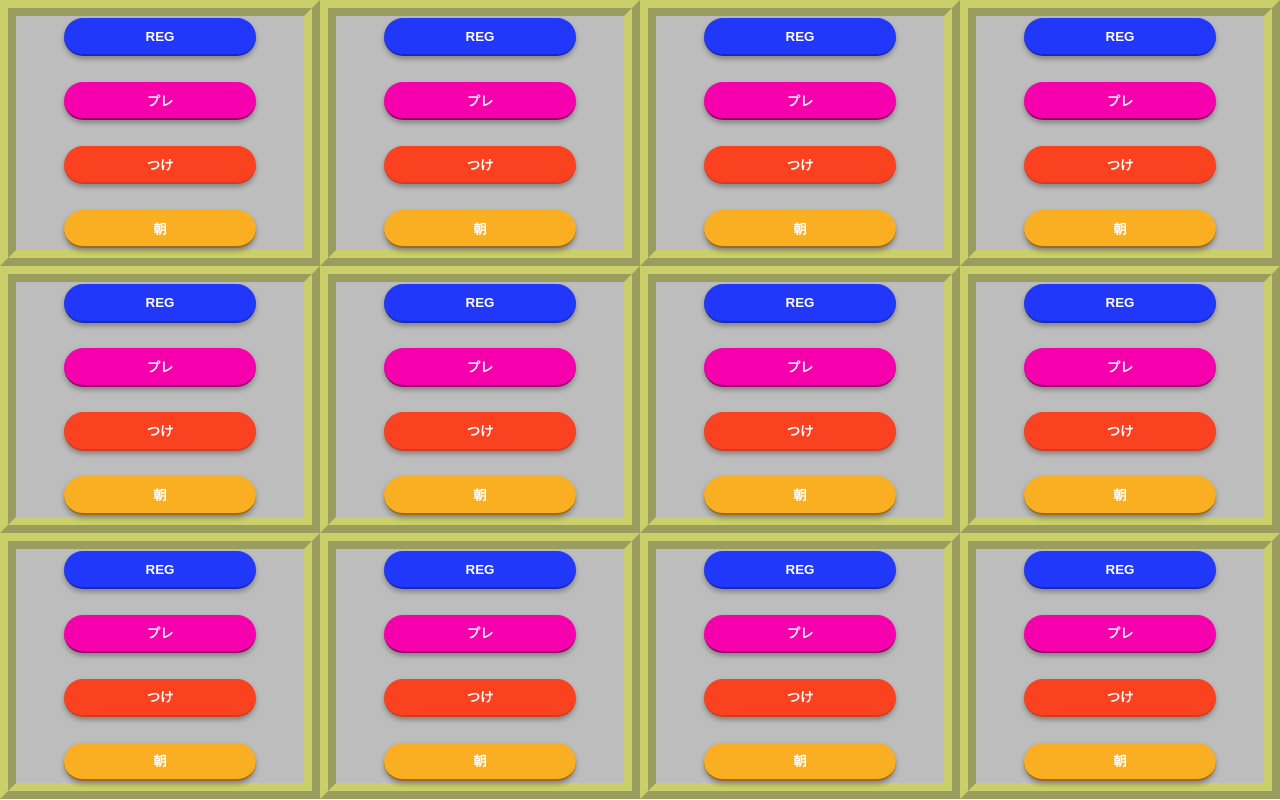
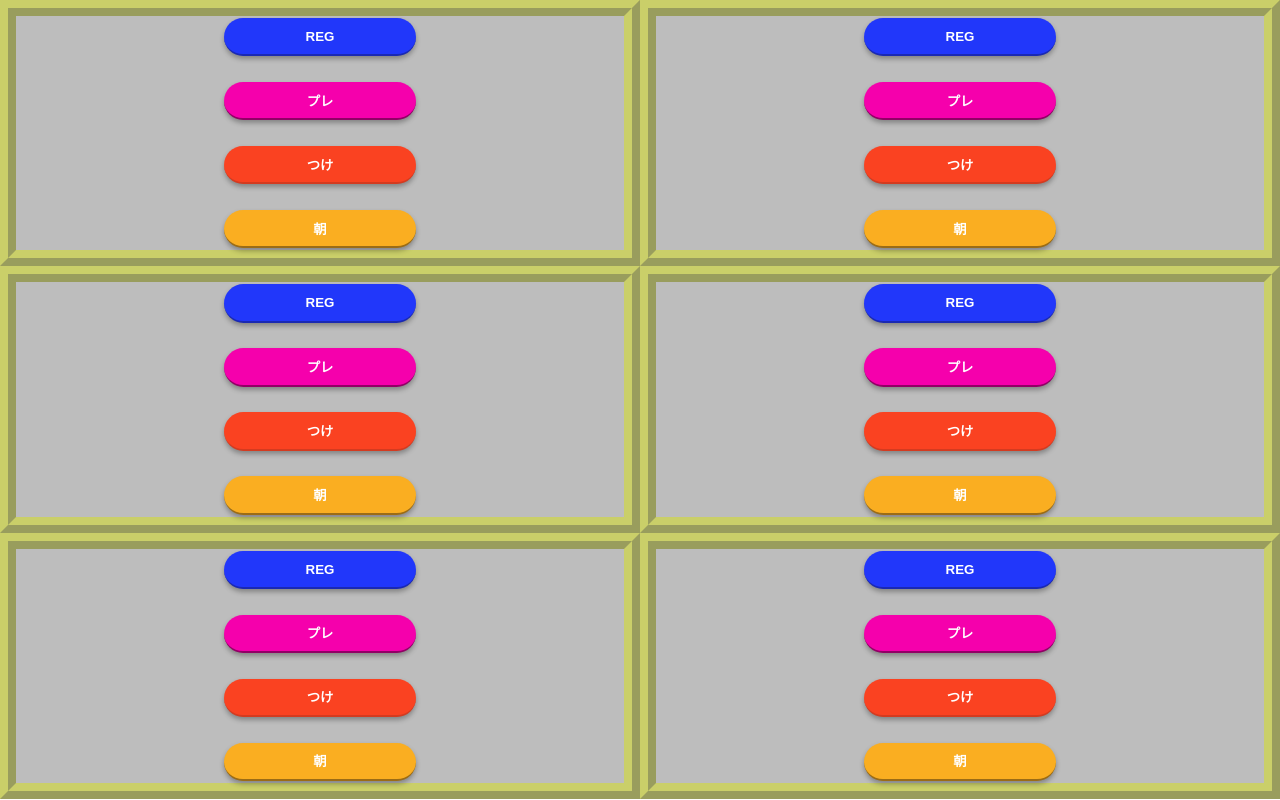
Before and after one commit to M-Y-code/men-timer, a Next.js app: page / in a window 1280 px wide. Built offline with nearby package versions, Linux system fonts and the light colour scheme.

Commit message:
タイマー6個表示へ変更

```diff
--- a/components/ShowBtn.module.scss
+++ b/components/ShowBtn.module.scss
@@ -1,5 +1,5 @@
 .stopContainer {
-  width: 25vw;
+  width: 50vw;
   height: 33.3vh;
   display: flex;
   flex-direction: column;
@@ -11,7 +11,7 @@
 }
 
 .countDownContainer {
-  width: 25vw;
+  width: 50vw;
   height: 33.3vh;
   display: flex;
   flex-direction: column;
--- a/pages/index.js
+++ b/pages/index.js
@@ -23,24 +23,6 @@ export default function Home() {
         <div className={styles.ShowBtn}>
           <ShowBtn />
         </div>
-        <div className={styles.ShowBtn}>
-          <ShowBtn />
-        </div>
-        <div className={styles.ShowBtn}>
-          <ShowBtn />
-        </div>
-        <div className={styles.ShowBtn}>
-          <ShowBtn />
-        </div>
-        <div className={styles.ShowBtn}>
-          <ShowBtn />
-        </div>
-        <div className={styles.ShowBtn}>
-          <ShowBtn />
-        </div>
-        <div className={styles.ShowBtn}>
-          <ShowBtn />
-        </div>
       </div>
     </>
   );
--- a/styles/Index.module.scss
+++ b/styles/Index.module.scss
@@ -135,7 +135,7 @@
   align-items: center;
 }
 .ShowBtn {
-  width: 25vw;
+  width: 50vw;
   height: 33.3vh;
   display: flex;
   justify-content: center;
```
